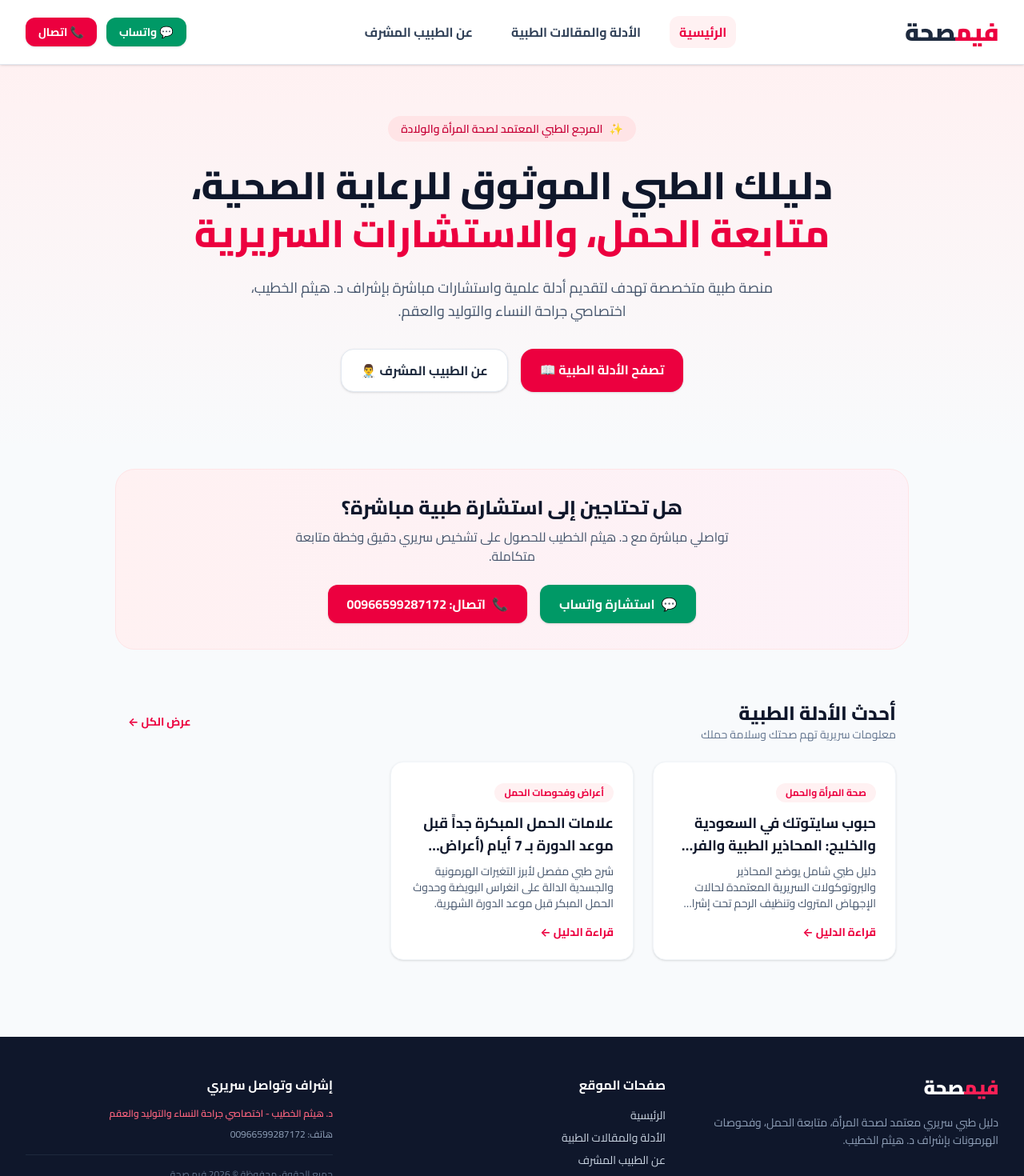
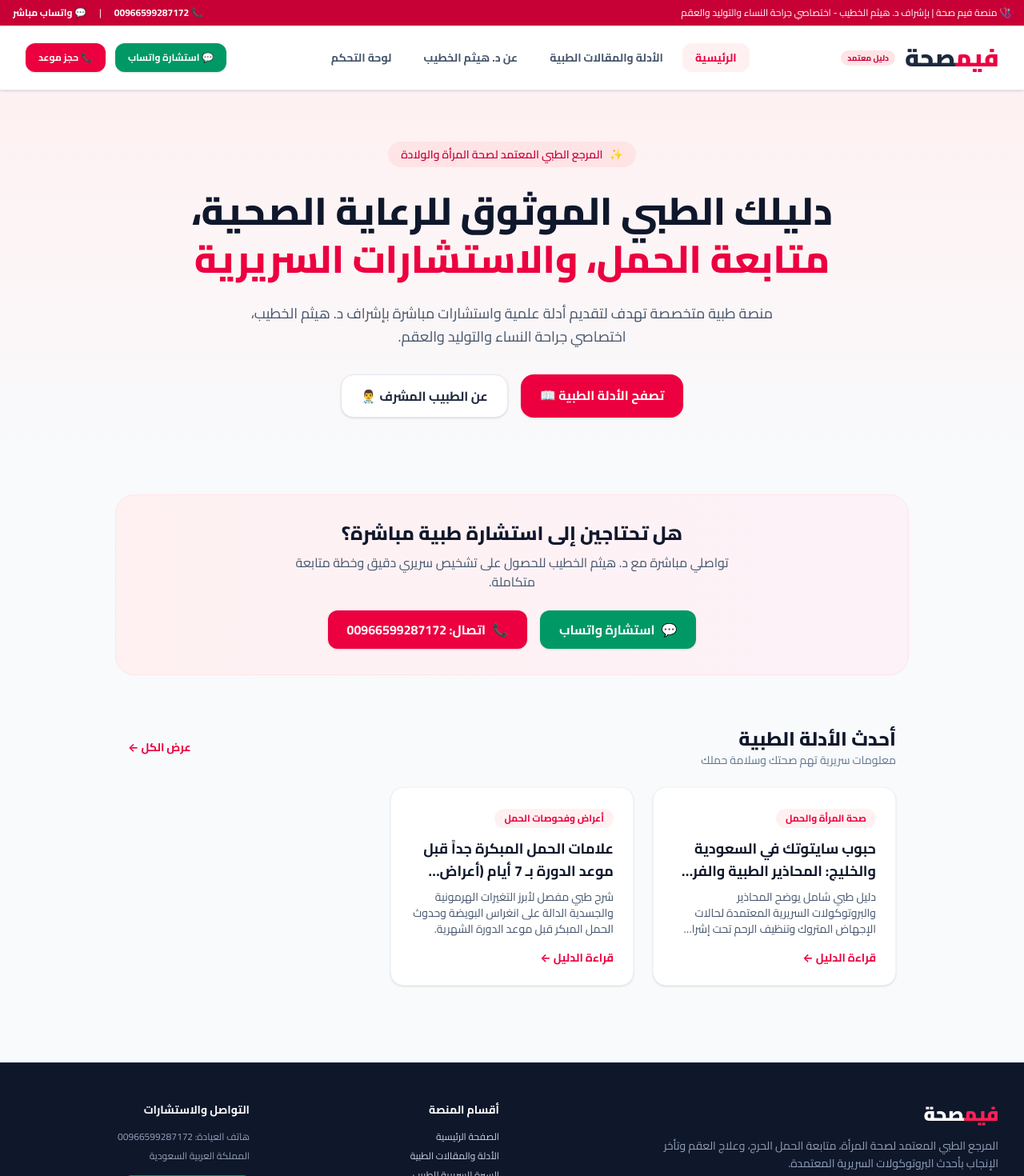
Before and after one commit to femseha/femseha, a React (Vite) app: page / in a window 1280 px wide. Shown: the top 1470 px of the page at 80% size. Built offline with nearby package versions, Linux system fonts and the light colour scheme.

Commit message:
Update App.tsx

```diff
--- a/src/App.tsx
+++ b/src/App.tsx
@@ -1,14 +1,37 @@
-import React from 'react';
-import { Routes, Route, Link, NavLink } from 'react-router-dom';
+import React, { useState } from 'react';
+import { Routes, Route, Link, NavLink, useLocation } from 'react-router-dom';
 import Home from './pages/Home';
 import Articles from './pages/Articles';
 import ArticleDetail from './pages/ArticleDetail';
 import Doctor from './pages/Doctor';
+import Admin from './pages/Admin';
 
 export function App() {
+  const [mobileMenuOpen, setMobileMenuOpen] = useState(false);
+  const location = useLocation();
+
+  const navLinks = [
+    { name: 'الرئيسية', path: '/' },
+    { name: 'الأدلة والمقالات الطبية', path: '/articles' },
+    { name: 'عن د. هيثم الخطيب', path: '/doctor' },
+    { name: 'لوحة التحكم', path: '/admin' },
+  ];
+
   return (
-    <div className="flex flex-col min-h-screen bg-slate-50 text-slate-800 font-sans" dir="rtl">
-      {/* شريط التنقل العلوي البارز لجميع الصفحات */}
+    <div className="flex flex-col min-h-screen bg-slate-50 text-slate-800 font-sans antialiased" dir="rtl">
+      {/* شريط الإعلان والتواصل العلوي */}
+      <div className="bg-rose-700 text-white text-xs py-2 px-4">
+        <div className="max-w-7xl mx-auto flex justify-between items-center">
+          <span>🩺 منصة فيم صحة | بإشراف د. هيثم الخطيب - اختصاصي جراحة النساء والتوليد والعقم</span>
+          <div className="hidden sm:flex items-center gap-4">
+            <a href="tel:00966599287172" className="hover:underline font-bold">📞 00966599287172</a>
+            <span>|</span>
+            <a href="https://wa.me/966599287172" target="_blank" rel="noopener noreferrer" className="hover:underline font-bold">💬 واتساب مباشر</a>
+          </div>
+        </div>
+      </div>
+
+      {/* الهيدر والقائمة الرئيسية */}
       <header className="bg-white border-b border-slate-200 sticky top-0 z-50 shadow-sm">
         <div className="max-w-7xl mx-auto px-4 sm:px-6 lg:px-8">
           <div className="flex justify-between items-center h-20">
@@ -17,105 +40,153 @@ export function App() {
               <span className="text-2xl sm:text-3xl font-black text-rose-600 tracking-tight">
                 فيم<span className="text-slate-800">صحة</span>
               </span>
+              <span className="text-[10px] bg-rose-100 text-rose-700 font-bold px-2 py-0.5 rounded-full mr-1 hidden sm:inline-block">
+                دليل معتمد
+              </span>
             </Link>
 
-            {/* روابط الصفحات الرئيسية - ظاهرة وواضحة دائماً */}
-            <nav className="flex items-center gap-2 sm:gap-6 text-sm sm:text-base font-bold text-slate-700">
-              <NavLink
-                to="/"
-                className={({ isActive }) =>
-                  `px-3 py-2 rounded-xl transition-colors ${
-                    isActive ? 'bg-rose-50 text-rose-600' : 'hover:text-rose-600'
-                  }`
-                }
-              >
-                الرئيسية
-              </NavLink>
-              <NavLink
-                to="/articles"
-                className={({ isActive }) =>
-                  `px-3 py-2 rounded-xl transition-colors ${
-                    isActive ? 'bg-rose-50 text-rose-600' : 'hover:text-rose-600'
-                  }`
-                }
-              >
-                الأدلة والمقالات الطبية
-              </NavLink>
-              <NavLink
-                to="/doctor"
-                className={({ isActive }) =>
-                  `px-3 py-2 rounded-xl transition-colors ${
-                    isActive ? 'bg-rose-50 text-rose-600' : 'hover:text-rose-600'
-                  }`
-                }
-              >
-                عن الطبيب المشرف
-              </NavLink>
+            {/* روابط التنقل على الشاشات الكبيرة */}
+            <nav className="hidden md:flex items-center gap-1 lg:gap-2">
+              {navLinks.map((link) => {
+                const isActive = location.pathname === link.path;
+                return (
+                  <NavLink
+                    key={link.path}
+                    to={link.path}
+                    className={`px-4 py-2 rounded-xl text-sm font-bold transition-all ${
+                      isActive
+                        ? 'bg-rose-50 text-rose-600'
+                        : 'text-slate-600 hover:text-rose-600 hover:bg-slate-50'
+                    }`}
+                  >
+                    {link.name}
+                  </NavLink>
+                );
+              })}
             </nav>
 
-            {/* أزرار التواصل السريع */}
-            <div className="hidden lg:flex items-center gap-3">
+            {/* أزرار الاتصال السريع */}
+            <div className="hidden sm:flex items-center gap-3">
               <a
                 href="https://wa.me/966599287172"
                 target="_blank"
                 rel="noopener noreferrer"
-                className="inline-flex items-center gap-2 px-4 py-2 bg-emerald-600 hover:bg-emerald-700 text-white rounded-xl font-bold text-sm transition-colors shadow-sm"
+                className="px-4 py-2.5 bg-emerald-600 hover:bg-emerald-700 text-white rounded-xl font-bold text-xs shadow-sm transition"
               >
-                <span>💬 واتساب</span>
+                💬 استشارة واتساب
               </a>
               <a
                 href="tel:00966599287172"
-                className="inline-flex items-center gap-2 px-4 py-2 bg-rose-600 hover:bg-rose-700 text-white rounded-xl font-bold text-sm transition-colors shadow-sm"
+                className="px-4 py-2.5 bg-rose-600 hover:bg-rose-700 text-white rounded-xl font-bold text-xs shadow-sm transition"
               >
-                <span>📞 اتصال</span>
+                📞 حجز موعد
+              </a>
+            </div>
+
+            {/* زر القائمة للشاشات الصغيرة */}
+            <button
+              onClick={() => setMobileMenuOpen(!mobileMenuOpen)}
+              className="md:hidden p-2 rounded-lg text-slate-600 hover:bg-slate-100"
+              aria-label="القائمة"
+            >
+              <svg className="w-6 h-6" fill="none" stroke="currentColor" viewBox="0 0 24 24">
+                {mobileMenuOpen ? (
+                  <path strokeLinecap="round" strokeLinejoin="round" strokeWidth="2" d="M6 18L18 6M6 6l12 12" />
+                ) : (
+                  <path strokeLinecap="round" strokeLinejoin="round" strokeWidth="2" d="M4 6h16M4 12h16M4 18h16" />
+                )}
+              </svg>
+            </button>
+          </div>
+        </div>
+
+        {/* القائمة المنسدلة للجوال */}
+        {mobileMenuOpen && (
+          <div className="md:hidden bg-white border-b border-slate-200 px-4 pt-2 pb-4 space-y-2">
+            {navLinks.map((link) => (
+              <Link
+                key={link.path}
+                to={link.path}
+                onClick={() => setMobileMenuOpen(false)}
+                className="block px-4 py-2.5 rounded-xl text-sm font-bold text-slate-700 hover:bg-rose-50 hover:text-rose-600"
+              >
+                {link.name}
+              </Link>
+            ))}
+            <div className="pt-2 flex gap-2">
+              <a
+                href="https://wa.me/966599287172"
+                target="_blank"
+                rel="noopener noreferrer"
+                className="flex-1 text-center py-2.5 bg-emerald-600 text-white rounded-xl font-bold text-xs"
+              >
+                واتساب
+              </a>
+              <a
+                href="tel:00966599287172"
+                className="flex-1 text-center py-2.5 bg-rose-600 text-white rounded-xl font-bold text-xs"
+              >
+                اتصال
               </a>
             </div>
           </div>
-        </div>
+        )}
       </header>
 
-      {/* محتوى الصفحات المتعددة */}
+      {/* مسارات الصفحات */}
       <main className="flex-grow">
         <Routes>
           <Route path="/" element={<Home />} />
           <Route path="/articles" element={<Articles />} />
           <Route path="/articles/:slug" element={<ArticleDetail />} />
           <Route path="/doctor" element={<Doctor />} />
+          <Route path="/admin" element={<Admin />} />
           <Route path="*" element={<Home />} />
         </Routes>
       </main>
 
-      {/* الفوتر مع روابط التنقل */}
-      <footer className="bg-slate-900 text-slate-300 py-12 px-4 sm:px-6 lg:px-8 mt-16">
-        <div className="max-w-7xl mx-auto grid grid-cols-1 md:grid-cols-3 gap-8">
-          <div>
-            <span className="text-2xl font-black text-rose-500 tracking-tight block mb-4">
+      {/* الفوتر الاحترافي */}
+      <footer className="bg-slate-900 text-slate-300 py-12 px-4 sm:px-6 lg:px-8 mt-16 border-t border-slate-800">
+        <div className="max-w-7xl mx-auto grid grid-cols-1 md:grid-cols-4 gap-8">
+          <div className="md:col-span-2">
+            <span className="text-2xl font-black text-rose-500 tracking-tight block mb-3">
               فيم<span className="text-white">صحة</span>
             </span>
-            <p className="text-sm text-slate-400 leading-relaxed mb-4">
-              دليل طبي سريري معتمد لصحة المرأة، متابعة الحمل، وفحوصات الهرمونات بإشراف د. هيثم الخطيب.
+            <p className="text-sm text-slate-400 leading-relaxed max-w-md mb-4">
+              المرجع الطبي المعتمد لصحة المرأة، متابعة الحمل الحرج، وعلاج العقم وتأخر الإنجاب بأحدث البروتوكولات السريرية المعتمدة.
+            </p>
+            <p className="text-xs text-rose-400 font-bold">
+              👨‍⚕️ الإشراف الطبي العام: د. هيثم الخطيب
             </p>
           </div>
 
           <div>
-            <h4 className="text-white font-bold mb-4 text-base">صفحات الموقع</h4>
-            <ul className="space-y-2 text-sm">
-              <li><Link to="/" className="hover:text-white transition-colors">الرئيسية</Link></li>
-              <li><Link to="/articles" className="hover:text-white transition-colors">الأدلة والمقالات الطبية</Link></li>
-              <li><Link to="/doctor" className="hover:text-white transition-colors">عن الطبيب المشرف</Link></li>
+            <h4 className="text-white font-bold mb-4 text-sm">أقسام المنصة</h4>
+            <ul className="space-y-2 text-xs">
+              <li><Link to="/" className="hover:text-white transition">الصفحة الرئيسية</Link></li>
+              <li><Link to="/articles" className="hover:text-white transition">الأدلة والمقالات الطبية</Link></li>
+              <li><Link to="/doctor" className="hover:text-white transition">السيرة السريرية للطبيب</Link></li>
+              <li><Link to="/admin" className="hover:text-white transition">لوحة تحكم إدارة المحتوى</Link></li>
             </ul>
           </div>
 
           <div>
-            <h4 className="text-white font-bold mb-4 text-base">إشراف وتواصل سريري</h4>
-            <p className="text-xs text-rose-400 font-semibold mb-2">د. هيثم الخطيب - اختصاصي جراحة النساء والتوليد والعقم</p>
-            <p className="text-xs text-slate-400 leading-relaxed">
-              هاتف: 00966599287172
-            </p>
-            <div className="mt-4 pt-4 border-t border-slate-800 text-xs text-slate-500">
-              جميع الحقوق محفوظة © 2026 فيم صحة
-            </div>
+            <h4 className="text-white font-bold mb-4 text-sm">التواصل والاستشارات</h4>
+            <p className="text-xs text-slate-400 mb-2">هاتف العيادة: 00966599287172</p>
+            <p className="text-xs text-slate-400 mb-4">المملكة العربية السعودية</p>
+            <a
+              href="https://wa.me/966599287172"
+              target="_blank"
+              rel="noopener noreferrer"
+              className="inline-block px-4 py-2 bg-emerald-600 hover:bg-emerald-700 text-white rounded-lg text-xs font-bold transition"
+            >
+              استشارة واتساب فورية
+            </a>
           </div>
+        </div>
+
+        <div className="max-w-7xl mx-auto mt-8 pt-6 border-t border-slate-800 text-center text-xs text-slate-500">
+          جميع الحقوق محفوظة © 2026 فيم صحة (femseha.com) - إشراف د. هيثم الخطيب.
         </div>
       </footer>
     </div>
```
